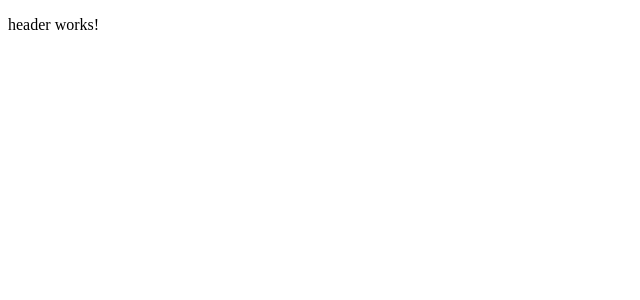
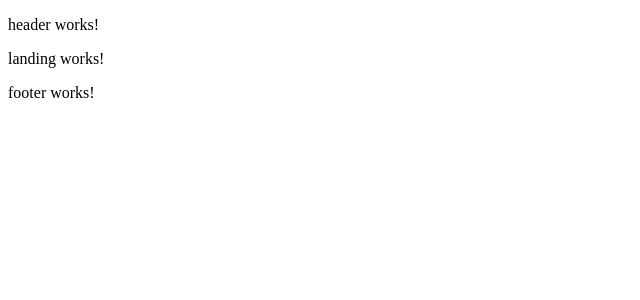
Before and after one commit to OBrien-Michael/OBrien-Michael.github.io, an Angular app: page / in a window 1280 px wide. Shown: the top 300 px of the page, without its empty margins (0-640 px from the left). Built offline with nearby package versions, Linux system fonts and the light colour scheme.

Commit message:
Created footer and landing page

```diff
--- a/src/app/app.component.html
+++ b/src/app/app.component.html
@@ -1,2 +1,9 @@
+<!--Header-->
 <app-header></app-header>
+
 <router-outlet></router-outlet>
+
+<app-landing></app-landing>
+
+<!--Footer-->
+<app-footer></app-footer>
--- /dev/null
+++ b/src/app/home/pages/landing/landing/landing.component.html
@@ -0,0 +1,3 @@
+<p>
+  landing works!
+</p>
--- /dev/null
+++ b/src/app/home/pages/landing/landing/landing.component.ts
@@ -0,0 +1,15 @@
+import { Component, OnInit } from '@angular/core';
+
+@Component({
+  selector: 'app-landing',
+  templateUrl: './landing.component.html',
+  styleUrls: ['./landing.component.css']
+})
+export class LandingComponent implements OnInit {
+
+  constructor() { }
+
+  ngOnInit() {
+  }
+
+}
--- /dev/null
+++ b/src/app/shared/layout/footer/footer/footer.component.html
@@ -0,0 +1,3 @@
+<p>
+  footer works!
+</p>
--- /dev/null
+++ b/src/app/shared/layout/footer/footer/footer.component.ts
@@ -0,0 +1,15 @@
+import { Component, OnInit } from '@angular/core';
+
+@Component({
+  selector: 'app-footer',
+  templateUrl: './footer.component.html',
+  styleUrls: ['./footer.component.css']
+})
+export class FooterComponent implements OnInit {
+
+  constructor() { }
+
+  ngOnInit() {
+  }
+
+}
```
Also changed, not shown: src/app/app.module.ts (+9 -1 lines), src/app/home/pages/landing/landing/landing.component.css (added), src/app/shared/layout/footer/footer/footer.component.css (added), 2 other files (tests, documents, lock files or other folders).
